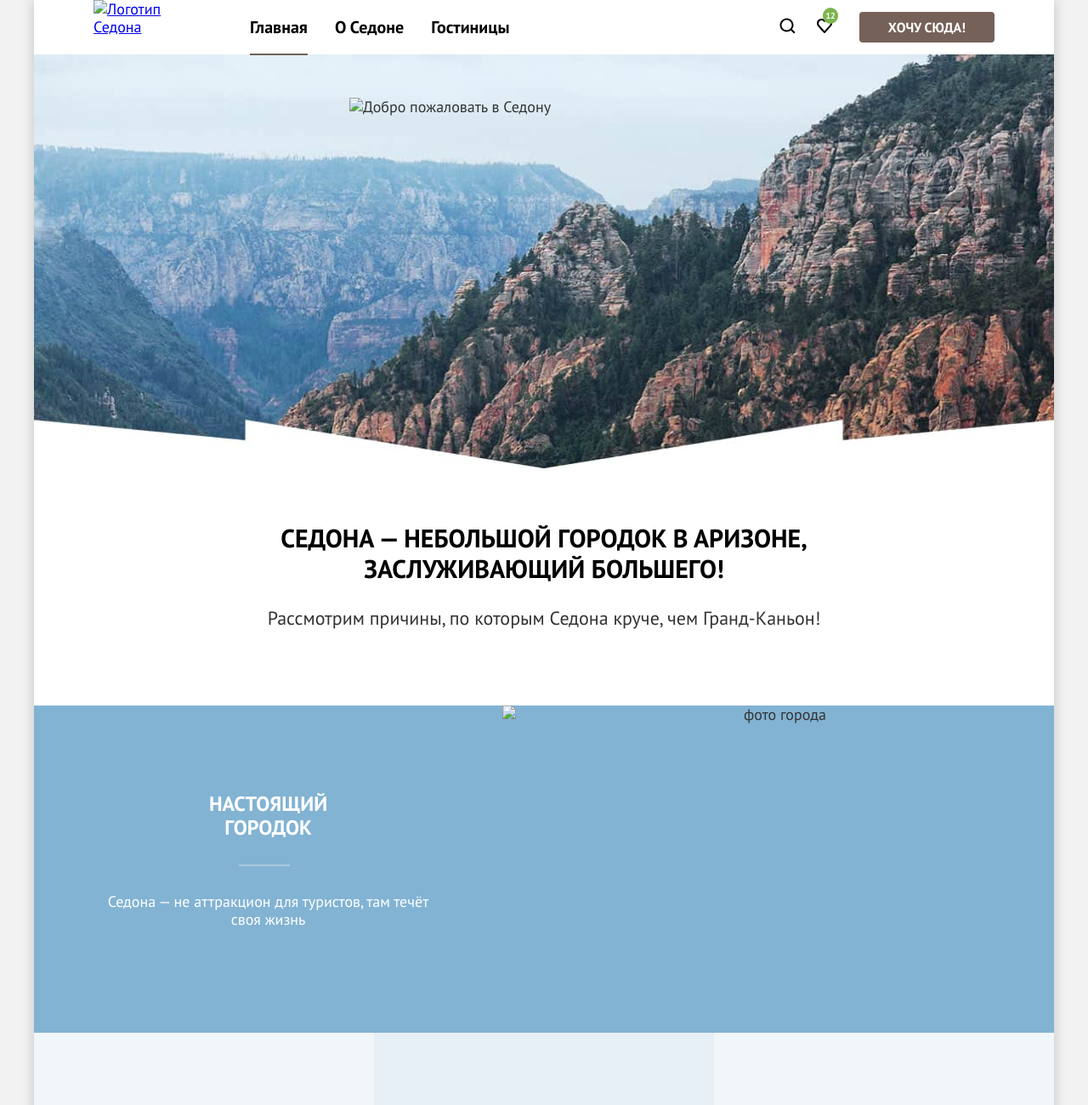
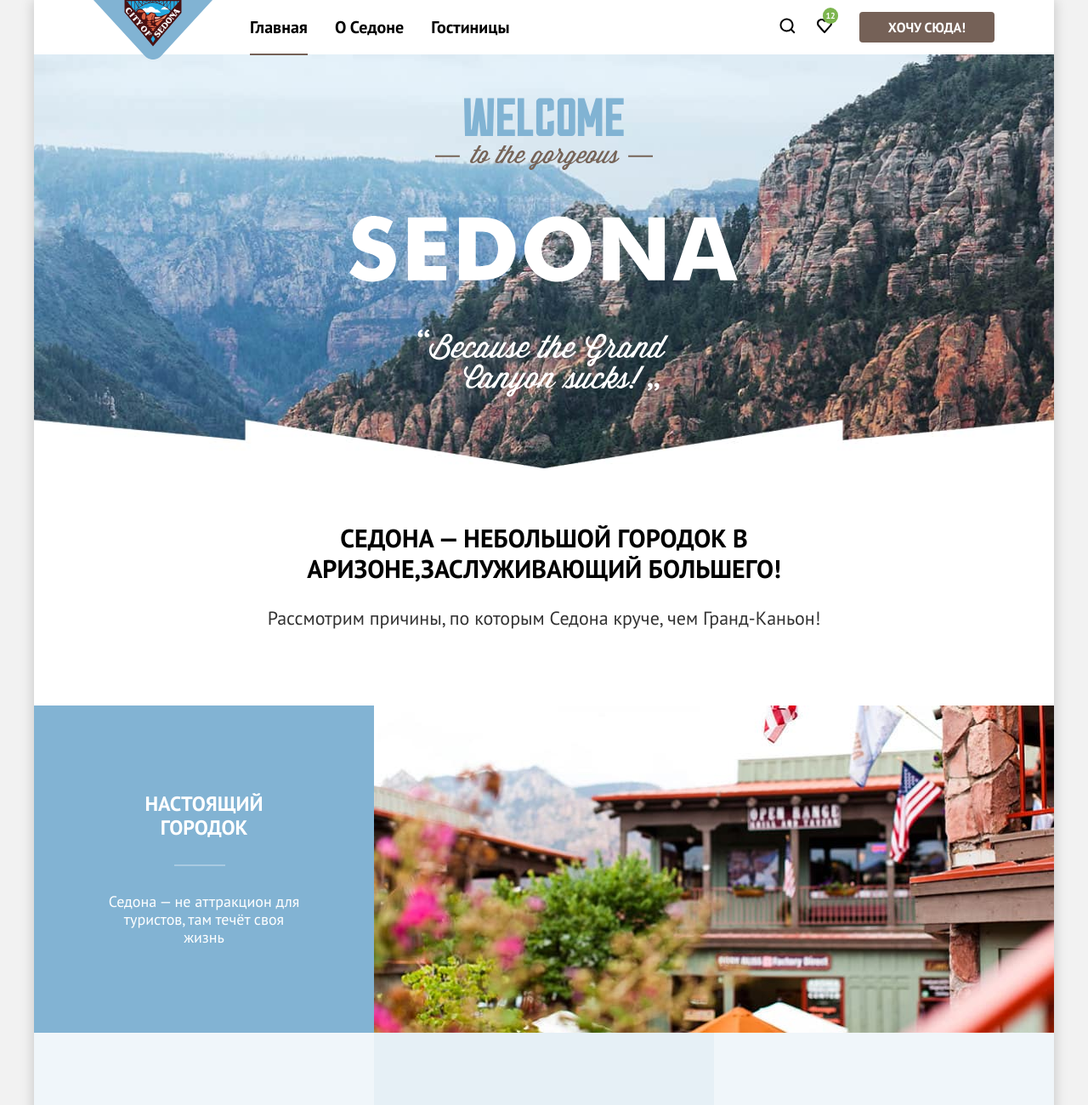
Before and after one commit to htmlacademy-htmlcss/2193725-sedona-38, a plain HTML site: page index.html in a window 1280 px wide. Shown: the top 1300 px of the page at 85% size. Drawn offline with Linux system fonts and the light colour scheme; the site is published under a folder, as on GitHub Pages, so addresses that start at the root find nothing.

Commit message:
сделал видимость картинок

```diff
--- a/index.html
+++ b/index.html
@@ -13,7 +13,7 @@
         <nav class="navigation">
           <a class="navigation-logo-link" href="index.html">
             <span class="visually-hidden">Логотип сайта Седона</span>
-            <img class="logo" src="/images/logo.svg" alt="Логотип Седона" width="140" height="70">
+            <img class="logo" src="images/logo.svg" alt="Логотип Седона" width="140" height="70">
           </a>
           <ul class="navigation-list">
             <li class="navigation-item">
@@ -52,11 +52,10 @@
       <main  data-test="main" class="main-container main-index">
         <section data-test="hero" class="hero">
           <h1 class="visually-hidden">Седона - небольшой городок в Аризоне</h1>
-          <img class="images-welcome" src="/images/welcome.svg" alt="Добро пожаловать в Седону" width="458" height="352">
+          <img class="images-welcome" src="images/welcome.svg" alt="Добро пожаловать в Седону" width="458" height="352">
         </section>
         <section data-test="advantages" class="advantages-section">
-          <h2 class="title title-advantages">Седона — небольшой городок в Аризоне,
-              заслуживающий большего!</h2>
+          <h2 class="title title-advantages">Седона — небольшой городок в Аризоне,заслуживающий большего!</h2>
           <p class="subtitle subtitle-advantages">Рассмотрим причины, по которым Седона круче, чем Гранд-Каньон!</p>
           <ul class="advantages-list">
             <li class="advantages-item advantages-item-extended">
@@ -64,7 +63,7 @@
                 <b class="advantages-title advantages-title-extended">Настоящий городок</b>
                 <p class="advantages-description advantages-description-extended">Седона — не аттракцион для туристов, там течёт своя жизнь</p>
               </div>
-              <img class="advantages-photo-1" src="/images/advantages-photo-1.jpg" width="800" height="385" alt="фото города">
+              <img class="advantages-photo-1" src="images/advantages-photo-1.jpg" width="800" height="385" alt="фото города">
             </li>
             <li class="advantages-item">
               <div class="advantages-text">
@@ -85,7 +84,7 @@
               </div>
             </li>
             <li class="advantages-item advantages-item-extended">
-              <img class="advantages-photo-2" src="/images/advantages-photo-2.jpg" alt="фото города" width="800" height="385">
+              <img class="advantages-photo-2" src="images/advantages-photo-2.jpg" alt="фото города" width="800" height="385">
               <div class="advantages-text-extended">
                 <b class="advantages-title advantages-title-extended">Там есть <br>мост дьявола</b>
                 <p class="advantages-description advantages-description-extended">Да, по нему можно пройти! Если вы осмелитесь, разумеется</p>
```
